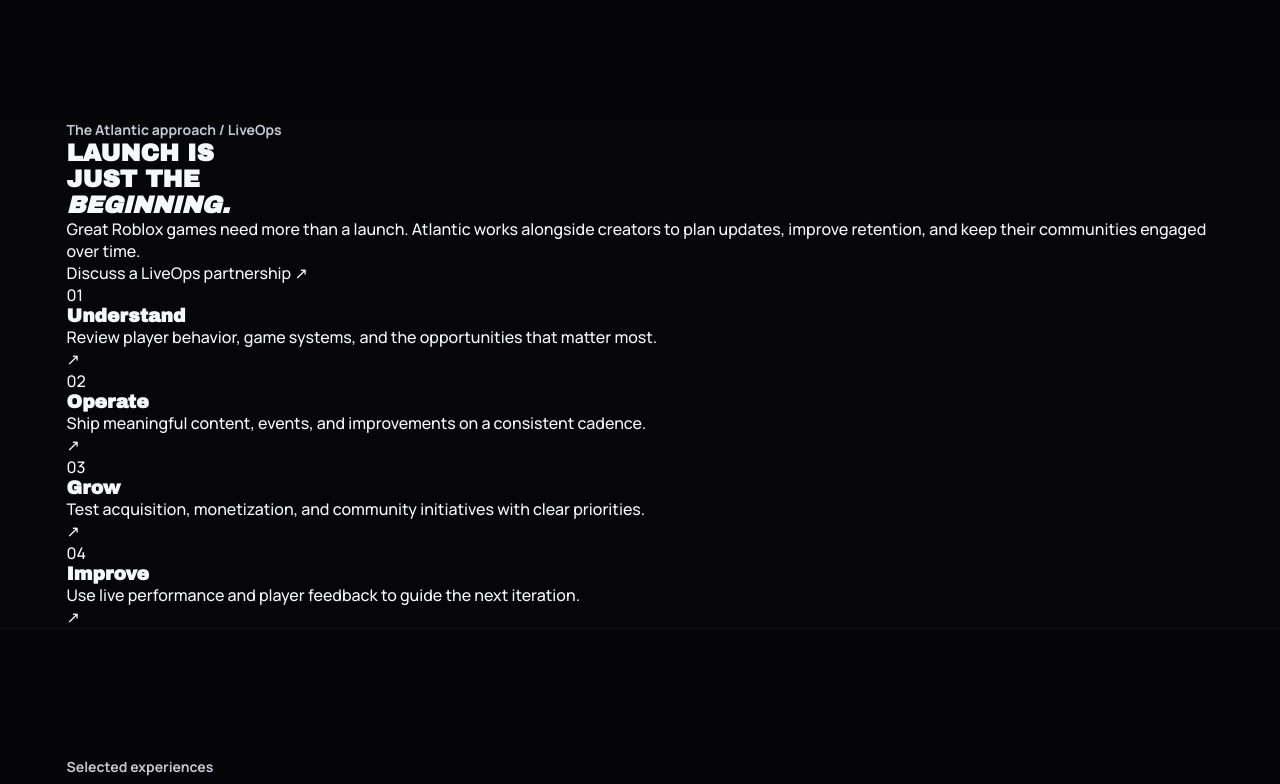
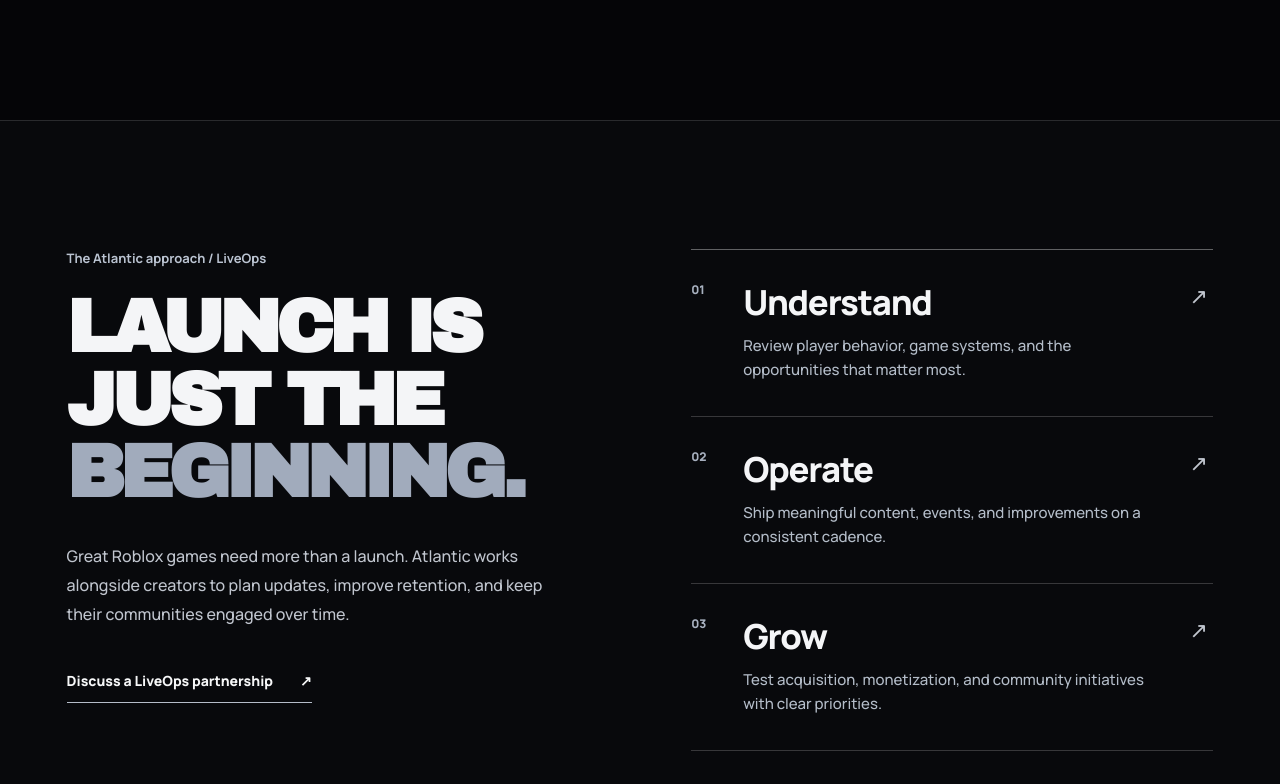
Before and after one commit to m2hcz/nextjs-boilerplate, a Next.js app: page / in a window 1280 px wide. Shown: the part 1640-2424 px from the top of the page. Built offline with nearby package versions, Linux system fonts and the light colour scheme; no server answers.

Commit message:
style: add unboxed Atlantic LiveOps editorial section

```diff
--- a/app/atlantic-2026.css
+++ b/app/atlantic-2026.css
@@ -147,3 +147,22 @@
 @media(max-width:1060px){.insights-grid{grid-template-columns:1fr}.insights-copy{grid-row:1}.insights-tiles{width:100%;max-width:850px}}
 @media(max-width:700px){.studio-focus-inner{align-items:flex-start;flex-direction:column;gap:12px}.studio-focus-areas{gap:9px 24px;font-size:13px}.atl-hero-bottom{font-size:12px}.insights{padding:65px 0 85px}.insights-tiles .insight-tile{padding:21px 0!important}.insights-copy>p,.sectiontitle>p,.subcopy{font-size:15px}.sectiontitle{gap:22px}}
 @media(prefers-reduced-motion:reduce){.insights-tiles .insight-tile{transition:none!important}}
+
+/* Atlantic LiveOps: editorial rhythm instead of generic feature cards */
+.atl-liveops-method{background:#08090c;color:#f4f5f7;border-top:1px solid #ffffff22;border-bottom:1px solid #ffffff20;padding-block:clamp(90px,10vw,156px)}
+.atl-liveops-layout{display:grid;grid-template-columns:1fr 1fr;gap:clamp(40px,8vw,125px);align-items:start}
+.atl-liveops-intro{position:sticky;top:42px}
+.atl-liveops-intro .eyebrow{font-size:13px;color:#bbc4d2}
+.atl-liveops-intro h2{font-family:var(--atl-title);font-size:clamp(48px,5.8vw,89px);line-height:.98;letter-spacing:-.065em;margin:24px 0 32px}
+.atl-liveops-intro h2 em{font-style:normal;color:#a1abbc}
+.atl-liveops-intro>p:not(.eyebrow){font-size:16px;line-height:1.8;color:#c0c5ce;max-width:500px}
+.atl-liveops-cta{display:inline-flex;align-items:center;gap:27px;border-bottom:1px solid #b5bdc9;padding-block:12px;margin-top:30px;font-size:14px;font-weight:800;color:#f6f7f8}
+.atl-liveops-cta:hover{border-color:#0077ff;color:#8dc0ff}
+.atl-liveops-process{border-top:1px solid #ffffff5b}
+.atl-liveops-step{display:grid;grid-template-columns:36px 1fr 24px;gap:16px;padding:31px 0 33px;border-bottom:1px solid #ffffff30}
+.atl-liveops-number{font-family:var(--atl-body);font-size:12px;font-weight:750;color:#a8b1c0}
+.atl-liveops-step h3{font-family:var(--atl-body);font-size:clamp(23px,2.7vw,39px);font-weight:800;letter-spacing:-.035em;line-height:1.2}
+.atl-liveops-step p{margin-top:11px;font-family:var(--atl-body);font-size:15px;line-height:1.65;color:#b4bdc9;max-width:410px}
+.atl-liveops-icon{font-size:22px;color:#c1c6cf}
+@media(max-width:870px){.atl-liveops-layout{grid-template-columns:1fr;gap:45px}.atl-liveops-intro{position:static}}
+@media(max-width:560px){.atl-liveops-intro h2{font-size:clamp(43px,12vw,65px)}.atl-liveops-step{padding-block:23px;grid-template-columns:29px 1fr 16px;gap:11px}.atl-liveops-step p{font-size:14px}}
```
